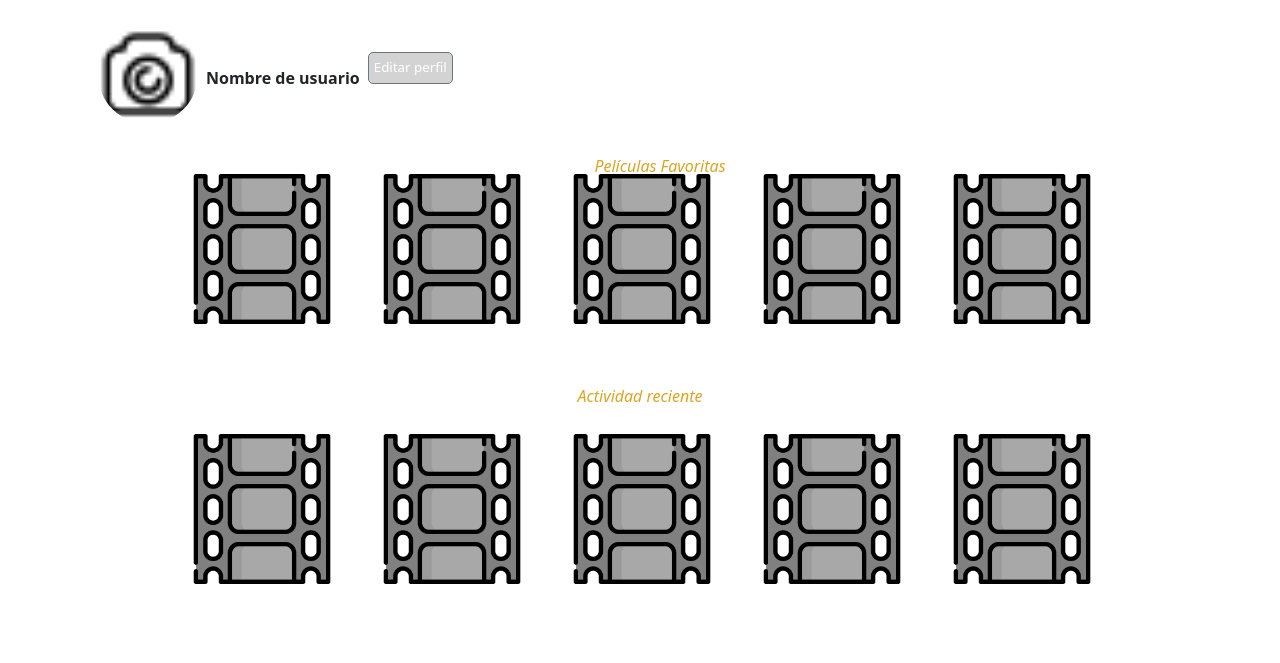
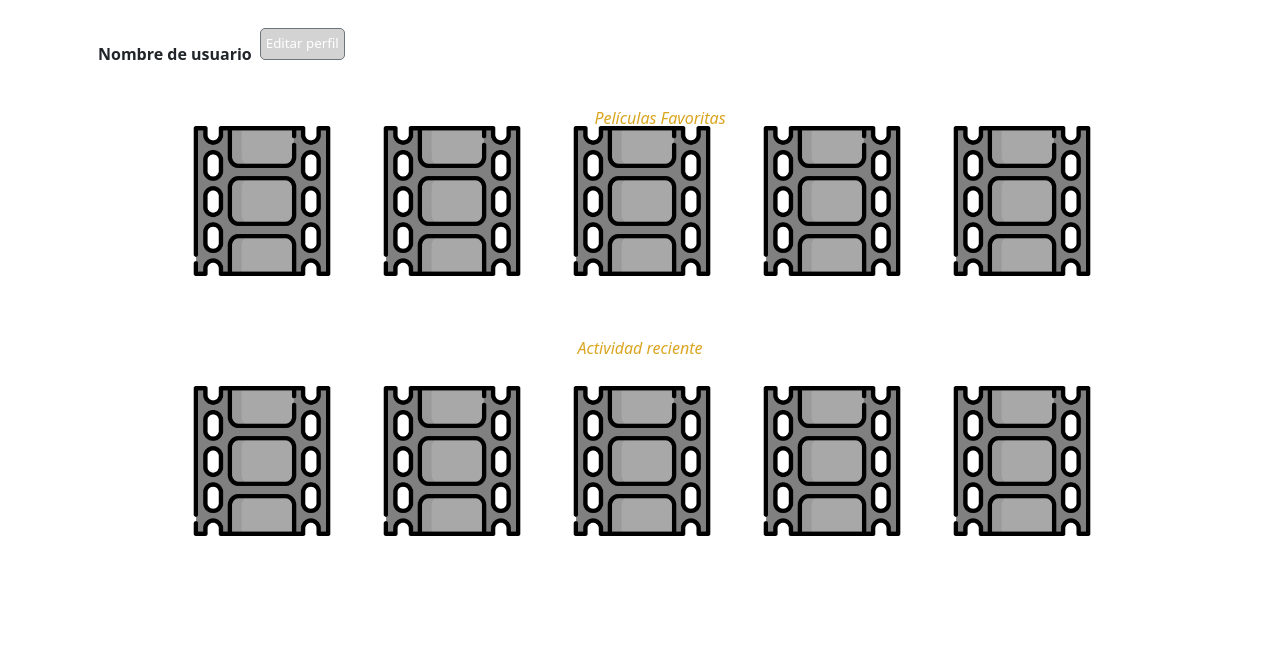
Before and after one commit to facundo-dondan/Flixtime, a plain HTML site: page pages/perfil.html in a window 1280 px wide. Shown: the part 86-749 px from the top of the page. Drawn offline with nearby package versions, Linux system fonts and the light colour scheme.

Commit message:
img profile borrado

```diff
--- a/pages/perfil.html
+++ b/pages/perfil.html
@@ -39,7 +39,6 @@
 
     <main class="container text-center mt-4">
         <section class="profile-section d-flex flex-row align-items-center ms-3 gap-2">
-            <img src="../assets/profile.png" alt="profile" class="profile img-fluid rounded-circle">
             <p class="username mt-2 fw-bold mb-0">Nombre de usuario</p>
             <p class="edit-profile btn btn-secondary mt-1">Editar perfil</p>
         </section>
```
